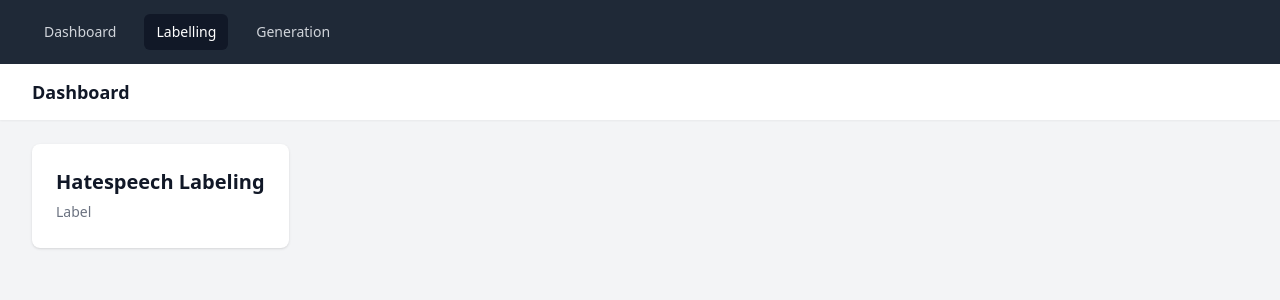
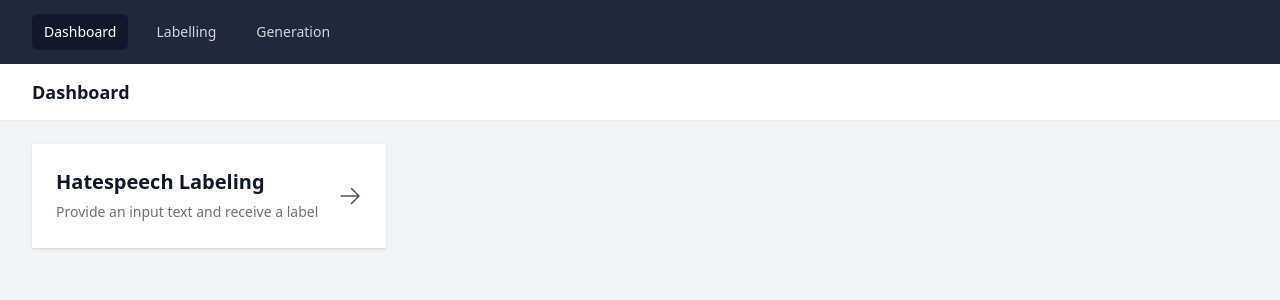
Before and after one commit to maxtaube/hatespeech-detector, a Nuxt app: page / in a window 1280 px wide. Shown: the top 300 px of the page. Built offline with nearby package versions, Linux system fonts and the light colour scheme.

Commit message:
added ollama backend route, added ui, changed layout, changed links

```diff
--- a/pages/generation.vue
+++ b/pages/generation.vue
@@ -3,9 +3,9 @@
 import {Disclosure} from '@headlessui/vue'
 
 const navigation = [
-    {name: 'Dashboard', href: '#', current: false},
-    {name: 'Labelling', href: '#', current: true},
-    {name: 'Generation', href: '#', current: false},
+    {name: 'Dashboard', href: '/', current: false},
+    {name: 'Labelling', href: '/label', current: false},
+    {name: 'Generation', href: '/generation', current: true},
 ]
 </script>
 
@@ -19,10 +19,11 @@ const navigation = [
 
                         <div class="hidden md:block">
                             <div class="flex items-baseline space-x-4">
-                                <a v-for="item in navigation" :key="item.name"
-                                   :aria-current="item.current ? 'page' : undefined"
-                                   :class="[item.current ? 'bg-gray-900 text-white' : 'text-gray-300 hover:bg-gray-700 hover:text-white', 'rounded-md px-3 py-2 text-sm font-medium']"
-                                   :href="item.href">{{ item.name }}</a>
+                                <NuxtLink v-for="item in navigation" :key="item.name"
+                                          :aria-current="item.current ? 'page' : undefined"
+                                          :class="[item.current ? 'bg-gray-900 text-white' : 'text-gray-300 hover:bg-gray-700 hover:text-white', 'rounded-md px-3 py-2 text-sm font-medium']"
+                                          :to="item.href">{{ item.name }}
+                                </NuxtLink>
                             </div>
                         </div>
                     </div>
@@ -32,7 +33,7 @@ const navigation = [
 
         <header class="bg-white shadow-sm">
             <div class="mx-auto max-w-7xl px-4 py-4 sm:px-6 lg:px-8">
-                <h1 class="text-lg font-semibold leading-6 text-gray-900">Dashboard</h1>
+                <h1 class="text-lg font-semibold leading-6 text-gray-900">Dataset Generation</h1>
             </div>
         </header>
         <main class="mx-auto max-w-7xl py-6 sm:px-6 lg:px-8">
--- a/pages/index.vue
+++ b/pages/index.vue
@@ -1,11 +1,11 @@
 <script lang="ts" setup>
-
+import {ArrowRightIcon} from "@heroicons/vue/24/solid";
 import {Disclosure} from '@headlessui/vue'
 
 const navigation = [
-    {name: 'Dashboard', href: '#', current: false},
-    {name: 'Labelling', href: '#', current: true},
-    {name: 'Generation', href: '#', current: false},
+    {name: 'Dashboard', href: '/', current: true},
+    {name: 'Labelling', href: '/label', current: false},
+    {name: 'Generation', href: '/generation', current: false},
 ]
 </script>
 
@@ -19,10 +19,11 @@ const navigation = [
 
                         <div class="hidden md:block">
                             <div class="flex items-baseline space-x-4">
-                                <a v-for="item in navigation" :key="item.name"
+                                <NuxtLink v-for="item in navigation" :key="item.name"
                                           :aria-current="item.current ? 'page' : undefined"
                                           :class="[item.current ? 'bg-gray-900 text-white' : 'text-gray-300 hover:bg-gray-700 hover:text-white', 'rounded-md px-3 py-2 text-sm font-medium']"
-                                   :href="item.href">{{ item.name }}</a>
+                                          :to="item.href">{{ item.name }}
+                                </NuxtLink>
                             </div>
                         </div>
                     </div>
@@ -39,14 +40,19 @@ const navigation = [
             <div class="mx-auto max-w-7xl py-6 sm:px-6 lg:px-8">
                 <div class="flex gap-3">
                     <NuxtLink to="/label">
-                        <div class="overflow-hidden bg-white shadow sm:rounded-lg hover:outline hover:outline-2 hover:outline-indigo-600">
-                            <div class="px-4 py-6 sm:px-6">
+                        <div
+                            class="group overflow-hidden bg-white shadow hover:outline hover:outline-2 hover:outline-indigo-600">
+                            <div class="px-4 py-6 sm:px-6 inline-flex items-center">
+                                <div>
                                     <h3 class="text-xl font-semibold leading-7 text-gray-900">
                                         Hatespeech Labeling
                                     </h3>
                                     <p class="mt-1 max-w-2xl text-sm leading-6 text-gray-500">
-                                    Label
+                                        Provide an input text and receive a label
                                     </p>
+                                </div>
+                                <!--icon-->
+                                <ArrowRightIcon class="w-6 h-6 text-gray-600 ml-5 group-hover:text-indigo-500"/>
                             </div>
                         </div>
                     </NuxtLink>
--- a/pages/label.vue
+++ b/pages/label.vue
@@ -3,12 +3,103 @@
 import {Disclosure} from '@headlessui/vue'
 
 const navigation = [
-    {name: 'Dashboard', href: '#', current: false},
-    {name: 'Labelling', href: '#', current: true},
-    {name: 'Generation', href: '#', current: false},
+    {name: 'Dashboard', href: '/', current: false},
+    {name: 'Labelling', href: '/label', current: true},
+    {name: 'Generation', href: '/generation', current: false},
 ]
 
-const isLoading = ref(false)
+const isLoading = ref(false);
+const data = ref();
+const inputText = ref(''); // Ref to hold the textarea input
+
+async function getData() {
+    isLoading.value = true;
+
+    // Prepare the data you want to send
+    const requestData = {
+        longString: inputText.value, // Assuming you're sending the content of a textarea
+    };
+
+    try {
+        // Use the fetch function to send a POST request
+        const response = await fetch('/api/getLabel', {
+            method: 'POST',
+            headers: {
+                'Content-Type': 'application/json',
+            },
+            body: JSON.stringify(requestData),
+        });
+
+        if (response.ok) {
+            data.value = await response.json();
+        } else {
+            console.error('Fetch error:', response.statusText);
+        }
+    } catch (error) {
+        console.error('Fetch error:', error);
+    } finally {
+        isLoading.value = false;
+    }
+}
+
+function getLabel(response: number) {
+    // if not number
+    if (isNaN(response)) {
+        return "Neutral";
+    }
+    // from 5 to 0 (5 being the most offensive), 0 being neutral
+    switch (response) {
+        case 5:
+            return "Extremely Offensive";
+        case 4:
+            return "Very Offensive";
+
+        case 3:
+            return "Offensive";
+
+        case 2:
+            return "Slightly Offensive";
+
+        case 1:
+            return "Mildly Offensive";
+
+        case 0:
+            return "Neutral";
+
+        default:
+            return "Neutral";
+    }
+}
+
+function getColoring(response: number) {
+    // if not number
+    if (isNaN(response)) {
+        return "bg-gray-300";
+    }
+
+    switch (response) {
+        case 5:
+            return "bg-pink-600";
+        case 4:
+            return "bg-red-600";
+
+        case 3:
+            return "bg-orange-600";
+
+        case 2:
+            return "bg-yellow-600";
+
+        case 1:
+            return "bg-yellow-600";
+
+        case 0:
+            return "bg-green-700";
+
+        default:
+            return "bg-green-700";
+    }
+}
+
 </script>
 
 <template>
@@ -21,10 +112,11 @@ const isLoading = ref(false)
 
                         <div class="hidden md:block">
                             <div class="flex items-baseline space-x-4">
-                                <a v-for="item in navigation" :key="item.name"
-                                   :aria-current="item.current ? 'page' : undefined"
-                                   :class="[item.current ? 'bg-gray-900 text-white' : 'text-gray-300 hover:bg-gray-700 hover:text-white', 'rounded-md px-3 py-2 text-sm font-medium']"
-                                   :href="item.href">{{ item.name }}</a>
+                                <NuxtLink v-for="item in navigation" :key="item.name"
+                                          :aria-current="item.current ? 'page' : undefined"
+                                          :class="[item.current ? 'bg-gray-900 text-white' : 'text-gray-300 hover:bg-gray-700 hover:text-white', 'rounded-md px-3 py-2 text-sm font-medium']"
+                                          :to="item.href">{{ item.name }}
+                                </NuxtLink>
                             </div>
                         </div>
                     </div>
@@ -34,22 +126,34 @@ const isLoading = ref(false)
 
         <header class="bg-white shadow-sm">
             <div class="mx-auto max-w-7xl px-4 py-4 sm:px-6 lg:px-8">
-                <h1 class="text-lg font-semibold leading-6 text-gray-900">Label Input</h1>
+                <h1 class="text-lg font-semibold leading-6 text-gray-900">Label Input - Generate a label for a given
+                    input text</h1>
             </div>
         </header>
         <main class="mx-auto max-w-7xl py-6 sm:px-6 lg:px-8">
             <div>
-                <h2 class="font-medium ">Generate a label for a given input text</h2>
-                <p class="mt-10 mb-2">Input</p>
-                <textarea name="inputText" id="inputText" rows="10"
-                          class="rounded-lg border border-gray-200 w-full p-5 focus:outline focus:outline-2 focus:outline-indigo-500"/>
+                <p class="mb-2 font-medium">Input</p>
+                <textarea id="inputText" v-model="inputText" class="rounded-lg border border-gray-300 w-full p-5 focus:outline focus:outline-2 focus:outline-indigo-500" name="inputText"
+                          placeholder="Example: People who are [RACE] are leeches and only good for one thing"
+                          rows="10"/>
             </div>
 
+            <button :disabled="inputText.length < 10" class="mt-1 rounded-md bg-white px-3 py-2 text-sm font-semibold text-gray-900 shadow-sm ring-1 ring-inset ring-gray-300 hover:bg-gray-50" type="button"
+                    @click="getData">
+                Calculate Label
+            </button>
+
             <div class="mt-12">
-                <h2 class="font-semibold text-xl text-indigo-700">Output Label</h2>
-                <div class="animate-pulse">
-                    <div class="class w-32 h-8 bg-gray-300 rounded-lg mt-3"/>
-                    <p class="font-normal text-gray-400">sending request...</p>
+                <div v-if="isLoading" class="animate-pulse relative w-[15rem] h-[15rem] bg-gray-300">
+                    <p class="absolute top-1 left-2 text-gray-300 font-semibold text-sm">sending request ...</p>
+                </div>
+                <div v-else-if="data" class="mt-5">
+                    <div :class="getColoring(parseInt(data.response))"
+                         class="relative w-[15rem] h-[15rem] flex flex-col items-center justify-center">
+                        <p class="absolute top-1 left-2 text-white font-semibold text-sm">Output Label</p>
+                        <p class=" font-semibold text-white text-[6rem]">{{ data.response }}</p>
+                        <p class="font-medium text-lg text-white">{{ getLabel(parseInt(data.response)) }}</p>
+                    </div>
                 </div>
             </div>
         </main>
```
Also changed, not shown: 2 other files (tests, documents, lock files or other folders). Lines whose indentation alone changed are shown as unchanged.
